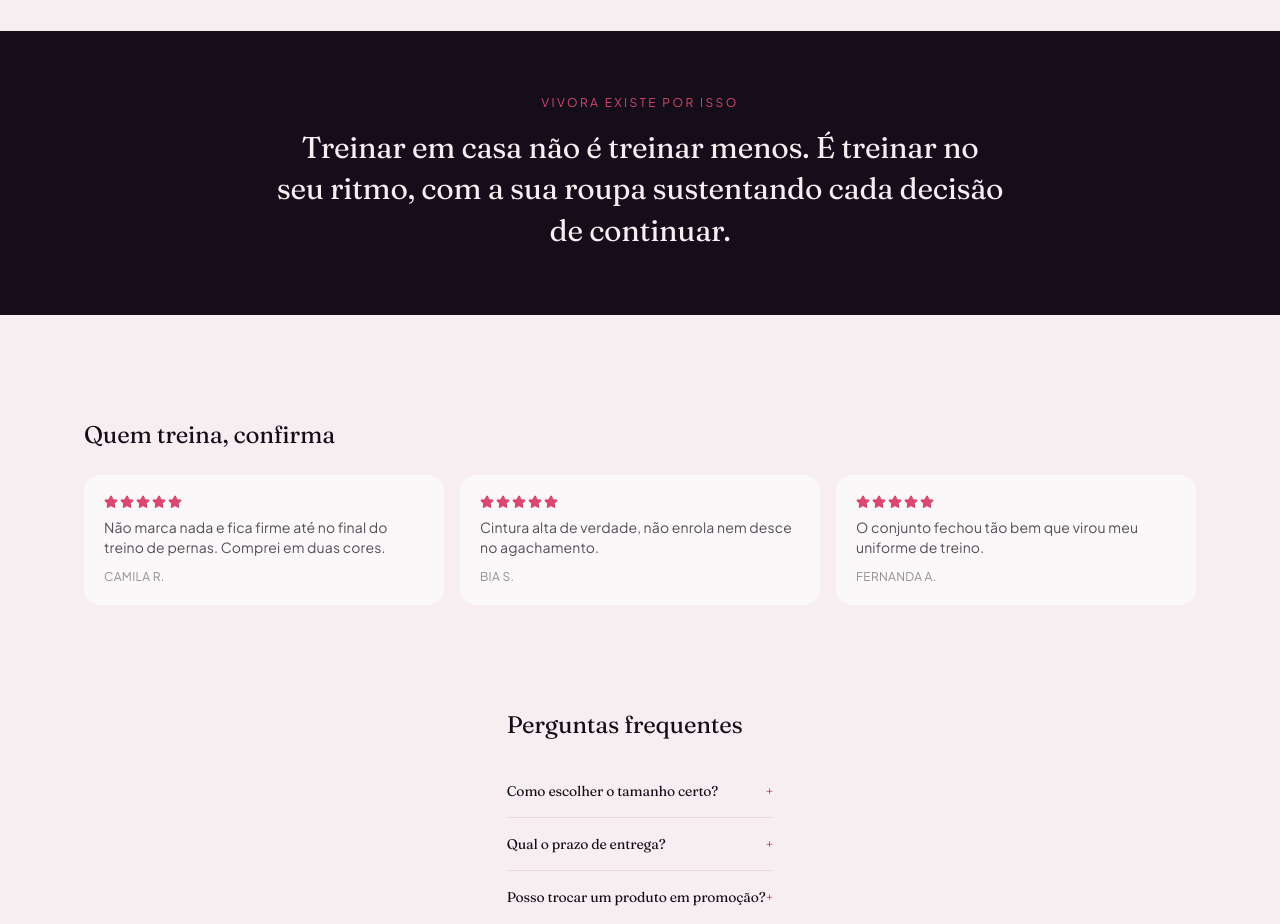
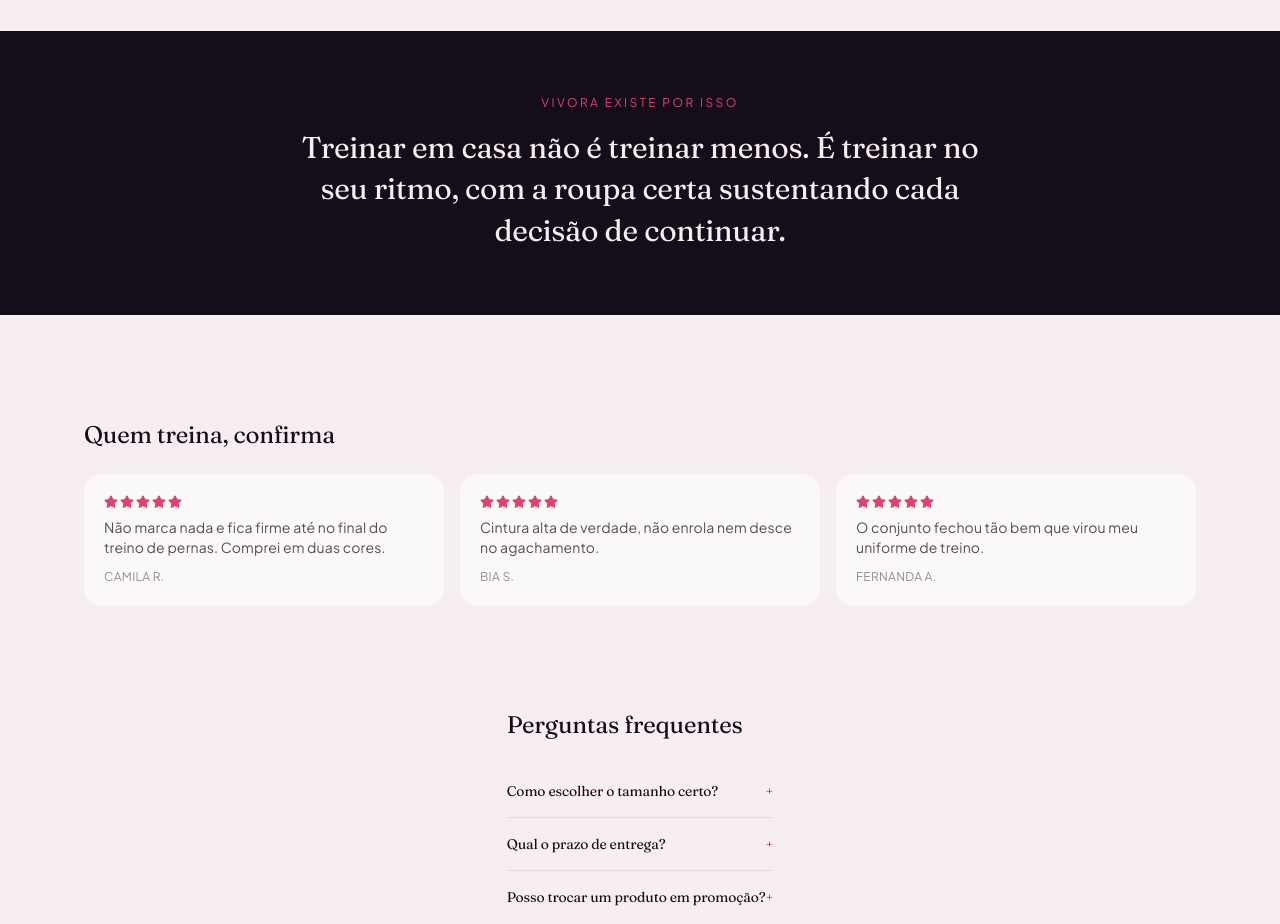
Before and after one commit to vivorafitstore/vivora, a Next.js app: page / in a window 1280 px wide. Shown: the part 1160-2084 px from the top of the page. Built offline with nearby package versions, Linux system fonts and the light colour scheme; no server answers; the database is empty.

Commit message:
fix: textos neutros na home (remove feminino exclusivo)

```diff
--- a/src/app/page.tsx
+++ b/src/app/page.tsx
@@ -96,7 +96,7 @@ export default function HomePage() {
             Vivora existe por isso
           </p>
           <p className="mt-4 font-display text-2xl leading-snug tracking-display md:text-3xl">
-            Treinar em casa não é treinar menos. É treinar no seu ritmo, com a sua roupa
+            Treinar em casa não é treinar menos. É treinar no seu ritmo, com a roupa certa
             sustentando cada decisão de continuar.
           </p>
         </div>
```
